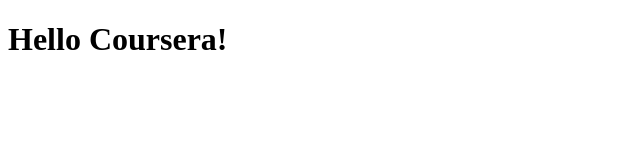
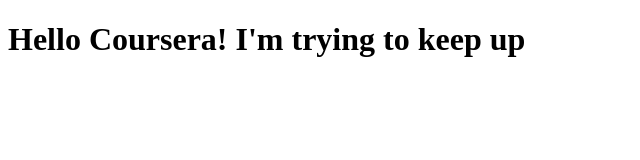
Before and after one commit to TudorStefanC/coursera-test, a plain HTML site: page site/index.html in a window 1280 px wide. Shown: the whole page, without its empty margins (0-640 px from the left). Drawn offline with Linux system fonts and the light colour scheme.

Commit message:
Small adition

```diff
--- a/site/index.html
+++ b/site/index.html
@@ -4,6 +4,6 @@
 	<title>Hello Coursera!</title>
 </head>
 <body>
-<h1>Hello Coursera!</h1>
+<h1>Hello Coursera! I'm trying to keep up</h1>
 </body>
 </html>
```
